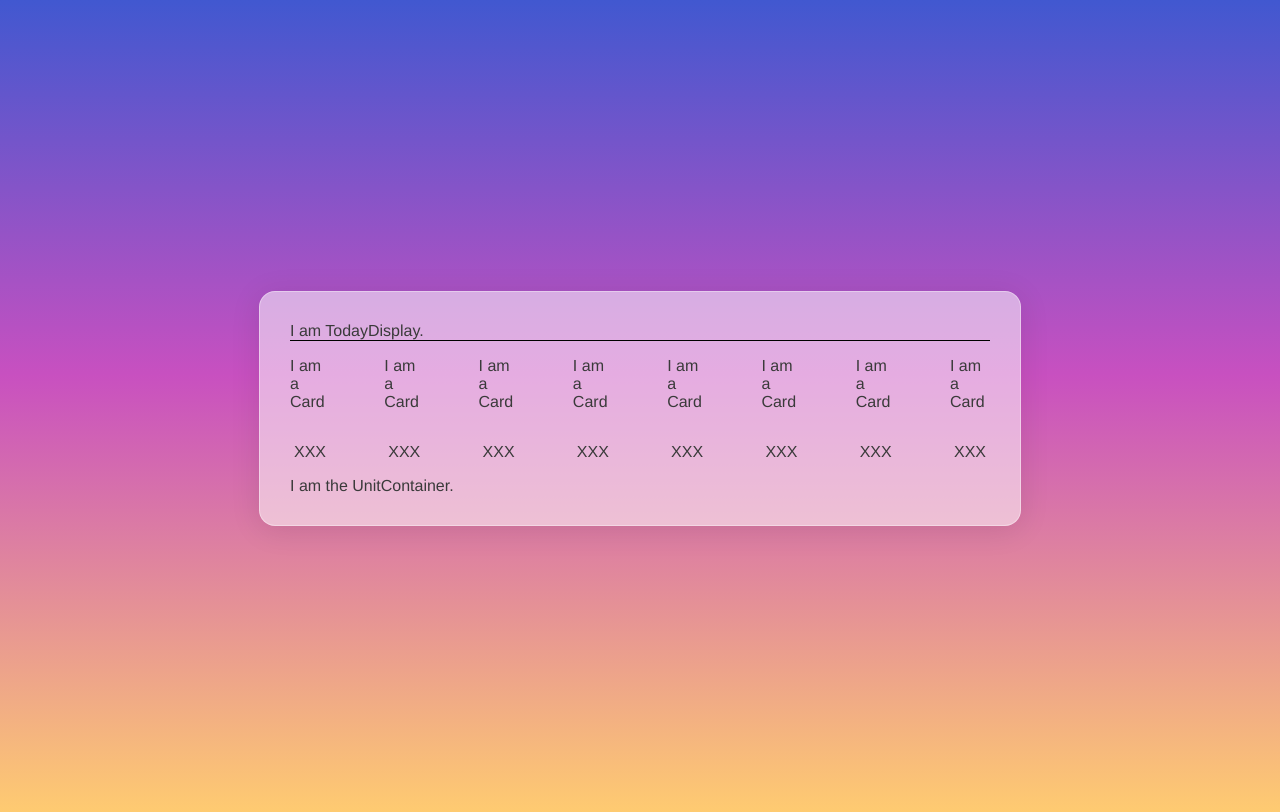
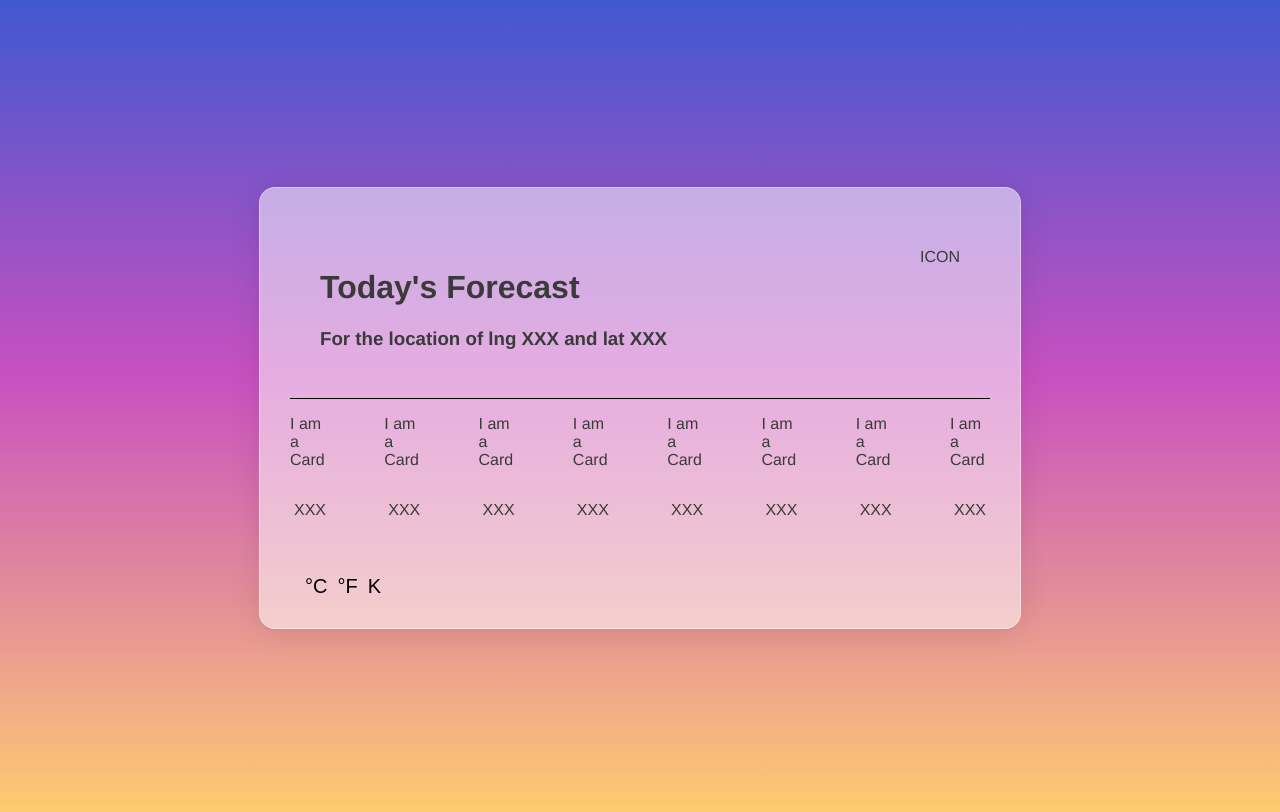
Before and after one commit to claudiavashchenko/react-weather-app, a React (Create React App) app: page / in a window 1280 px wide. Shown: the top 812 px of the page. Built offline with nearby package versions, Linux system fonts and the light colour scheme.

Commit message:
styled components

```diff
--- a/src/components/TodayDisplay.js
+++ b/src/components/TodayDisplay.js
@@ -1,6 +1,14 @@
 const TodayDisplay = () => {
     return (
-        <div>I am TodayDisplay.</div>
+        <div className="today-container">
+            <div className="info-container">
+                <h1>Today's Forecast</h1>
+                <h3>For the location of lng XXX and lat XXX</h3>
+            </div>
+            <div className="info-container">
+                ICON
+            </div>
+        </div>
     )
 }
 
--- a/src/components/UnitContainer.js
+++ b/src/components/UnitContainer.js
@@ -1,6 +1,10 @@
 const UnitContainer = () => {
     return(
-        <div>I am the UnitContainer.</div>
+        <div className="unit-container">
+            <button id="celcius">°C</button>
+            <button id="fahrenheit">°F</button>
+            <button id="kelvin">K</button>
+        </div>
     )
 }
 
--- a/src/index.css
+++ b/src/index.css
@@ -20,9 +20,23 @@ body {
   display: flex;
   justify-content: space-between;
 }
-.card-container {
+.weather-app .card-container {
   width: 40px;
   display: flex;
   flex-direction: column;
   align-items: center;
 }
+.weather-app .today-container {
+  display: flex;
+  justify-content: space-between;
+  padding: 30px;
+}
+.weather-app .unit-container {
+  margin: 20px 10px 0 10px;
+}
+.weather-app .unit-container button {
+  border: none;
+  background-color: transparent;
+  font-size: 20px;
+  padding: 20px 5px 0 5px;
+}
```
